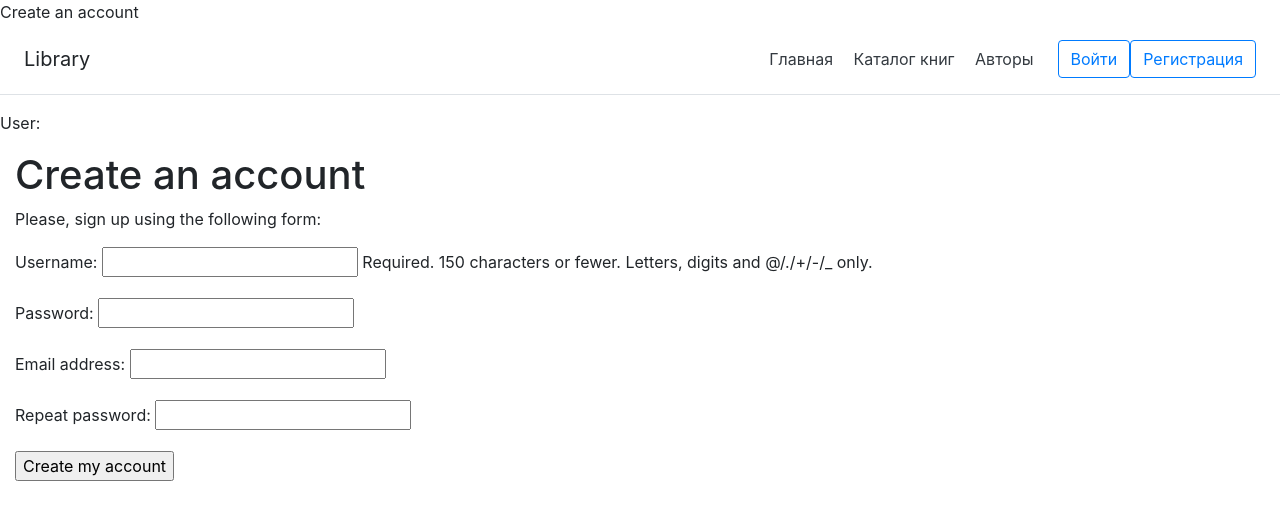
After one commit to bykoviu/Site, a Django app: page /catalog/Register/ in a window 1280 px wide. The commit adds this page. Shown: the top 520 px of the page. Run offline with Django 3.2, Linux system fonts and the light colour scheme; some libraries are stand-ins or nearby versions.

Commit message:
The second commit

```diff
--- a/catalog/forms.py
+++ b/catalog/forms.py
@@ -1,6 +1,7 @@
 from django.core.exceptions import ValidationError
 from django.utils.translation import ugettext_lazy as _
 import datetime  # for checking renewal date range.
+from django.contrib.auth.models import User
 
 from django import forms
 
@@ -23,3 +24,18 @@ class RenewBookForm(forms.Form):
 
         # Remember to always return the cleaned data.
         return data
+
+
+class RegisterUserForm(forms.ModelForm):
+    password = forms.CharField(label='Password', widget=forms.PasswordInput)
+    password2 = forms.CharField(label='Repeat password', widget=forms.PasswordInput)
+
+    class Meta:
+        model = User
+        fields = ('username', 'password', 'email')
+
+    def clean_password2(self):
+        cd = self.cleaned_data
+        if cd['password'] != cd['password2']:
+            raise ValidationError('Passwords don\'t match.')
+        return cd['password2']
--- a/catalog/models.py
+++ b/catalog/models.py
@@ -31,6 +31,7 @@ class Book(models.Model):
     """Model representing a book (but not a specific copy of a book)."""
     title = models.CharField(max_length=200)
     author = models.ForeignKey('Author', on_delete=models.SET_NULL, null=True)
+    image = models.ImageField(verbose_name='Обложка книги', default='image' )
     # Foreign Key used because book can only have one author, but authors can have multiple books
     # Author as a string rather than object because it hasn't been declared yet in file.
     summary = models.TextField(max_length=1000, help_text="Enter a brief description of the book")
--- a/catalog/templates/base_generic.html
+++ b/catalog/templates/base_generic.html
@@ -15,21 +15,22 @@
 <body>
 
 <div class="d-flex flex-column flex-md-row align-items-center p-3 px-md-4 mb-3 bg-white border-bottom box-shadow">
-      <h5 class="my-0 mr-md-auto font-weight-normal">Company name</h5>
+      <h5 class="my-0 mr-md-auto font-weight-normal">Library</h5>
+
       <nav class="my-2 my-md-0 mr-md-3">
-        <li><a class="p-2 text-dark" href="{% url 'index' %}">Главная</a></li>
-        <li><a class="p-2 text-dark" href="{% url 'books' %}">Каталог книг</a></li>
-         <li><a class="p-2 text-dark" href="{% url 'authors' %}">Авторы</a></li>
+        <a class="p-2 text-dark" href="{% url 'index' %}">Главная</a>
+        <a class="p-2 text-dark" href="{% url 'books' %}">Каталог книг</a>
+         <a class="p-2 text-dark" href="{% url 'authors' %}">Авторы</a>
 
       </nav>
       {% if user.is_authenticated %}
-     <li>User: {{ user.get_username }}</li>
-     <li><a class="p-2 text-dark" href="{% url 'my-borrowed' %}">Взятые мноюкниги</a></li>
-     <li><a class="btn btn-outline-primary" href="{% url 'logout'%}?next={{request.path}}">Выход</a></li>
+
+     <a class="p-2 text-dark" href="{% url 'my-borrowed' %}">Взятые мною книги</a>
+     <a class="btn btn-outline-primary" href="{% url 'logout'%}?next={{request.path}}">Выход</a>
    {% else %}
-     <li><a class="btn btn-outline-primary"href="{% url 'login'%}?next={{request.path}}">Войти</a></li>
+     <a class="btn btn-outline-primary"href="{% url 'login'%}?next={{request.path}}">Войти</a>
 
-        <a class="btn btn-outline-primary" href="#">Регистрация</a>
+        <a class="btn btn-outline-primary" href="{% url 'register'%}">Регистрация</a>
     {% endif %}
     </div>
 
@@ -61,7 +62,7 @@
      <li><a href="{% url 'login'%}?next={{request.path}}">Login</a></li>
    {% endif %}
   </ul>-->
-
+  <p>User: {{ user.get_username }}</p>
    {% if user.is_staff %}
    <hr />
    <ul class="sidebar-nav">
--- /dev/null
+++ b/catalog/templates/catalog/register_done.html
@@ -0,0 +1,6 @@
+{% extends "base_generic.html" %}
+
+{% block content %}
+  <h1>Welcome in our community!</h1>
+  <a href="{% url 'book-detail' %}">To the main page</a>
+{% endblock %}
--- /dev/null
+++ b/catalog/templates/catalog/registration.html
@@ -0,0 +1,22 @@
+
+{% extends "base_generic.html" %}
+
+{% block title %}Create an account{% endblock %}
+
+{% block content %}
+    <h1>Create an account</h1>
+    <p>Please, sign up using the following form:</p>
+    <form action="." method="post">
+        {% csrf_token %}
+		{{ user_form.as_p }}
+
+        <p><input type="submit" value="Create my account"></p>
+    </form>
+{% endblock %}
+
+
+
+
+{% block body %}{% endblock %}
+{% block comments %}{% endblock %}
+{% block sessions %} {% endblock %}
--- a/catalog/urls.py
+++ b/catalog/urls.py
@@ -10,6 +10,7 @@ urlpatterns = [
     path('authors/', views.AuthorListView.as_view(), name='authors'),
     path('author/<int:pk>',
          views.AuthorDetailView.as_view(), name='author-detail'),
+    path('Register/', views.register_view, name='register'),
 ]
 
 
--- a/catalog/views.py
+++ b/catalog/views.py
@@ -3,6 +3,8 @@ from django.shortcuts import render
 # Create your views here.
 
 from .models import Book, Author, BookInstance, Genre
+from .forms import RegisterUserForm
+from django.contrib.auth import authenticate, login, logout
 
 
 def index(request):
@@ -166,3 +168,20 @@ class BookDelete(PermissionRequiredMixin, DeleteView):
     model = Book
     success_url = reverse_lazy('books')
     permission_required = 'catalog.can_mark_returned'
+
+
+def register_view(request):
+    if request.method == 'POST':
+        user_form = RegisterUserForm(request.POST)
+        if user_form.is_valid():
+            # Create a new user object but avoid saving it yet
+            new_user = user_form.save(commit=False)
+            # Set the chosen password
+            new_user.set_password(user_form.cleaned_data['password'])
+            # Save the User object
+            new_user.save()
+            login(request, new_user)
+            return render(request, 'catalog/register_done.html', {'new_user': new_user})
+    else:
+        user_form = RegisterUserForm()
+    return render(request, 'catalog/registration.html', {'user_form': user_form})
```
Also changed, not shown: catalog/migrations/0024_book_image.py (added), clash.jpg (added).
